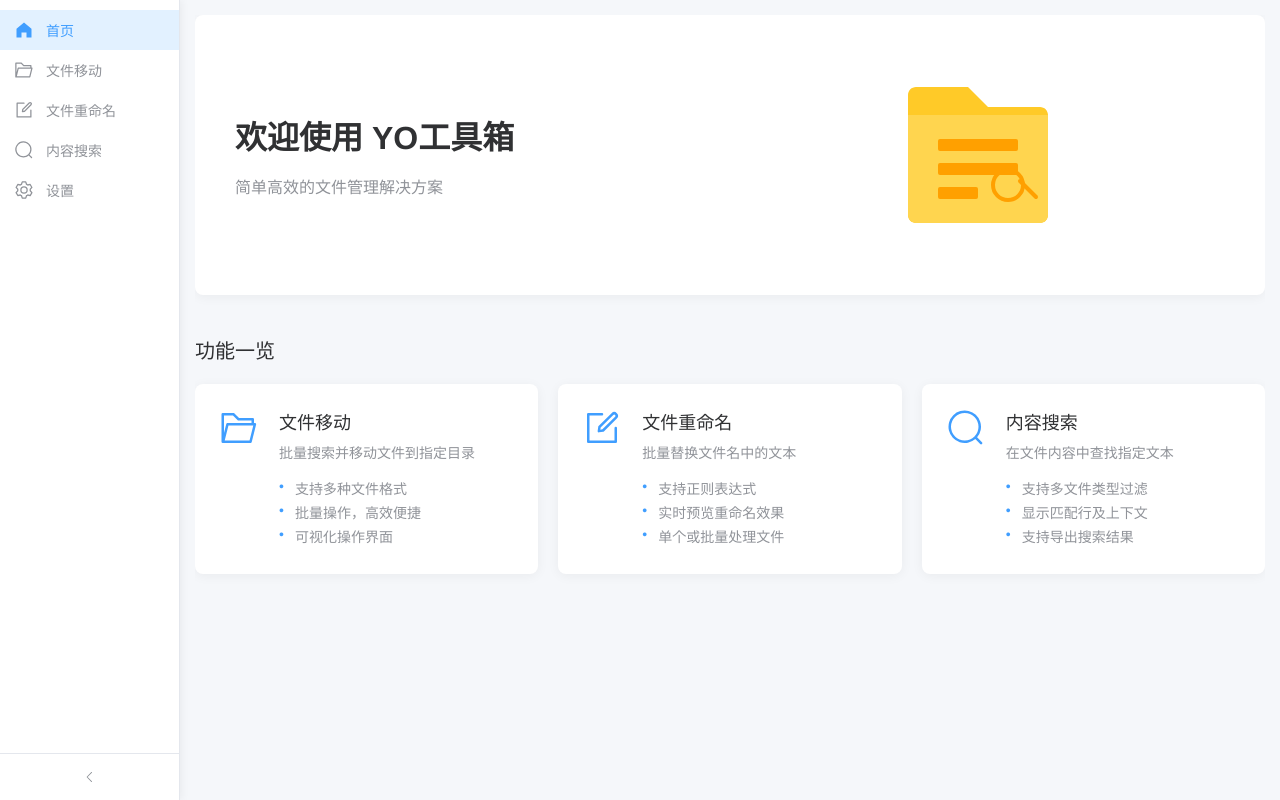
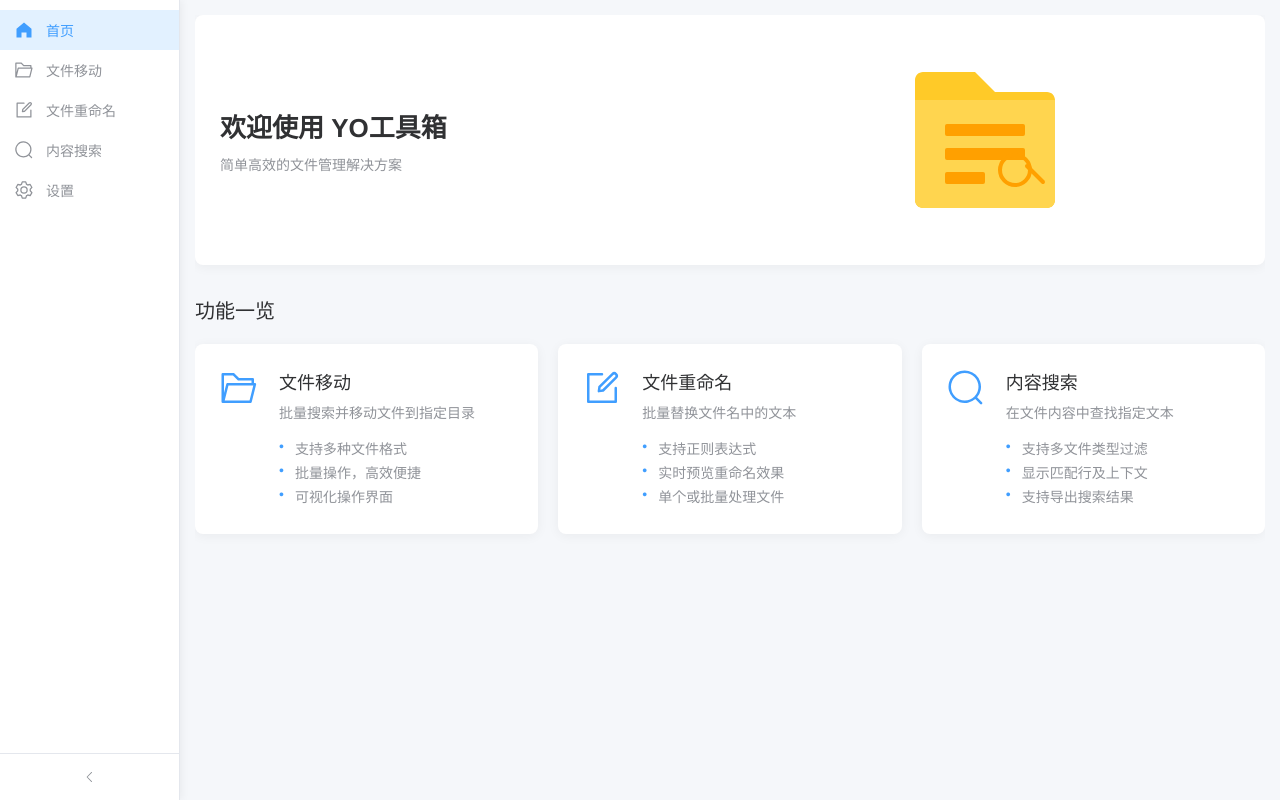
Before and after one commit to redhair4740/toolbox, a Vue app: page / in a window 1280 px wide. Built offline with nearby package versions, Linux system fonts and the light colour scheme.

Commit message:
style(renderer): 优化首页样式
- 调整欢迎部分的样式，包括边距、内边距、字体大小等
- 优化欢迎图片的最大高度

```diff
--- a/src/renderer/src/components/Home.vue
+++ b/src/renderer/src/components/Home.vue
@@ -76,11 +76,11 @@ import { FolderOpened, Edit, Search } from '@element-plus/icons-vue'
 .welcome-section {
   display: flex;
   align-items: center;
-  margin-bottom: 40px;
+  margin-bottom: 30px;
   background-color: var(--bg-color-secondary);
   border-radius: 8px;
   box-shadow: 0 2px 12px var(--shadow-color);
-  padding: 40px;
+  padding: 25px;
 }
 
 .welcome-text {
@@ -88,14 +88,14 @@ import { FolderOpened, Edit, Search } from '@element-plus/icons-vue'
 }
 
 .welcome-text h2 {
-  font-size: 32px;
+  font-size: 26px;
   font-weight: 600;
-  margin-bottom: 16px;
+  margin-bottom: 10px;
   color: var(--text-color);
 }
 
 .welcome-text p {
-  font-size: 16px;
+  font-size: 14px;
   color: var(--text-light);
 }
 
@@ -109,7 +109,7 @@ import { FolderOpened, Edit, Search } from '@element-plus/icons-vue'
 .welcome-image img {
   max-width: 100%;
   height: auto;
-  max-height: 250px;
+  max-height: 200px;
 }
 
 .features-section {
```
